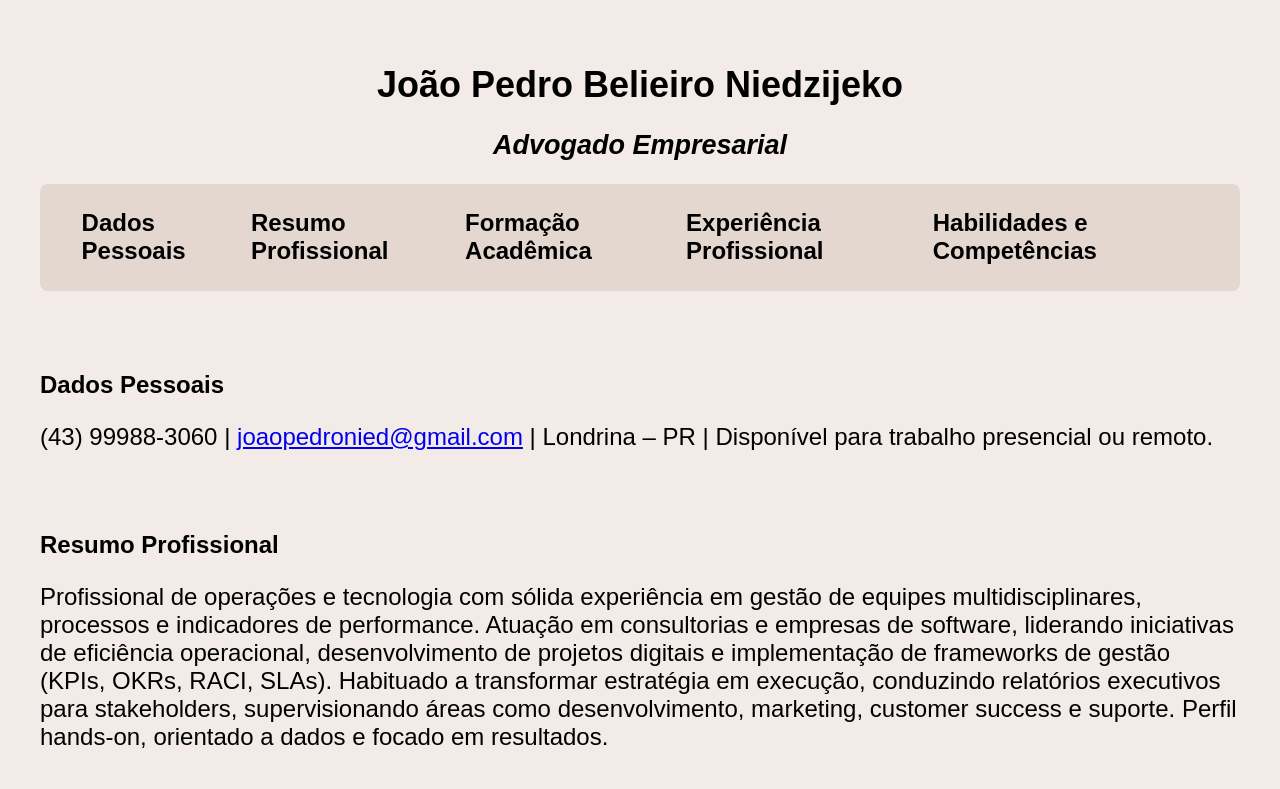
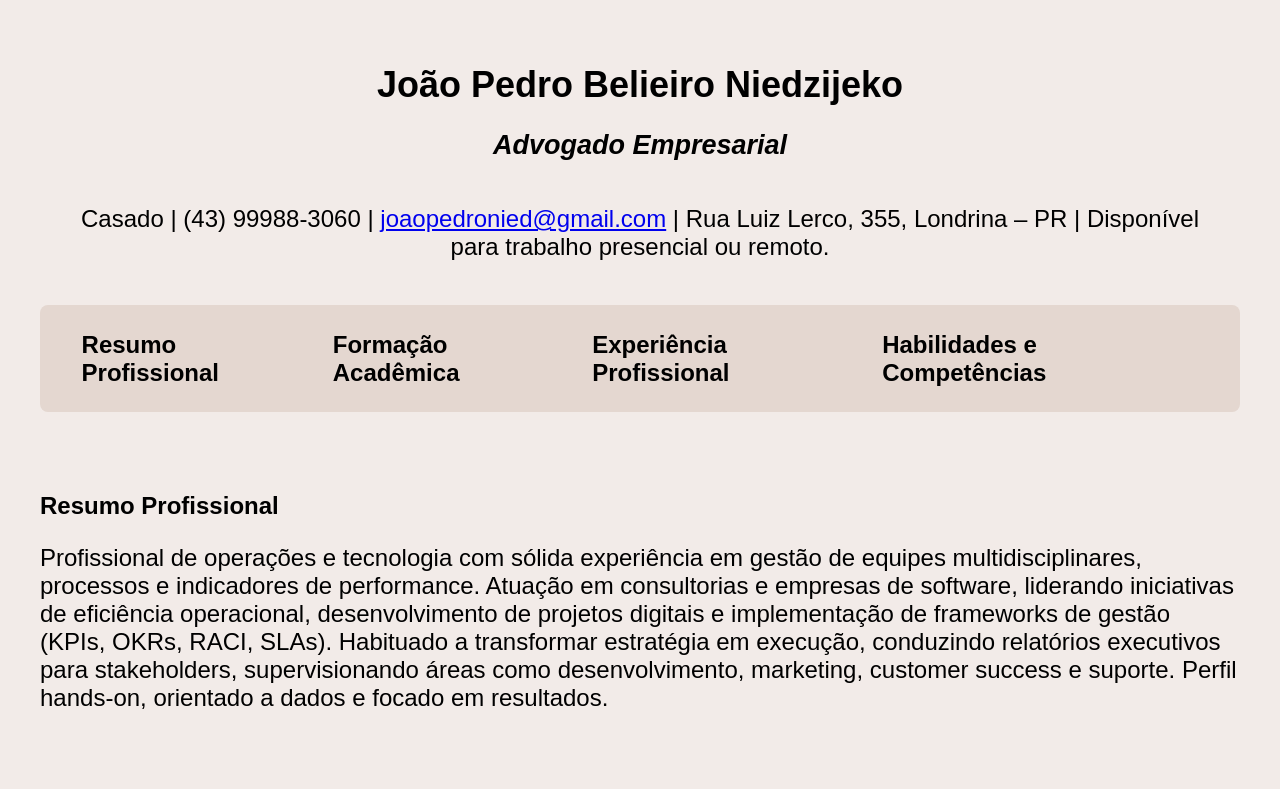
Before and after one commit to Joaonko/curriculo, a plain HTML site: page index.html in a window 1280 px wide. Shown: the top 789 px of the page. Drawn offline with Linux system fonts and the light colour scheme.

Commit message:
add data

```diff
--- a/css/style.css
+++ b/css/style.css
@@ -115,3 +115,6 @@ p{
 .footer-links img:hover {
     transform: scale(1.1);
 }
+#st1{
+    padding: 20px;
+}
--- a/index.html
+++ b/index.html
@@ -19,29 +19,22 @@
             <div class="title">
                 <h1>João Pedro Belieiro Niedzijeko</h1>
                 <h2>Advogado Empresarial</h2>
+                <p id="st1">
+                    Casado | (43) 99988-3060 | <a href="mailto:joaopedronied@gmail.com">joaopedronied@gmail.com</a> | Rua Luiz Lerco, 355, Londrina – PR | Disponível para trabalho presencial
+                    ou remoto.
+                </p>
             </div>
 
             <!-- Menu -->
             <div class="menu">
                 <nav>
                     <ul>
-                        <li class="item-menu"><a href="#sec1">Dados Pessoais</a></li>
                         <li class="item-menu"><a href="#sec2">Resumo Profissional</a></li>
                         <li class="item-menu"><a href="#sec3">Formação Acadêmica</a></li>
                         <li class="item-menu"><a href="#sec4">Experiência Profissional</a></li>
                         <li class="item-menu"><a href="#sec5">Habilidades e Competências</a></li>
                     </ul>
                 </nav>
-            </div>
-
-            <div id="sec1">
-                <section>
-                    <h2>Dados Pessoais</h2>
-                    <p>
-                        (43) 99988-3060 | <a href="mailto:joaopedronied@gmail.com">joaopedronied@gmail.com</a> | Londrina – PR | Disponível para trabalho presencial
-                        ou remoto.
-                    </p>
-                </section>
             </div>
 
             <div id="sec2">
```
